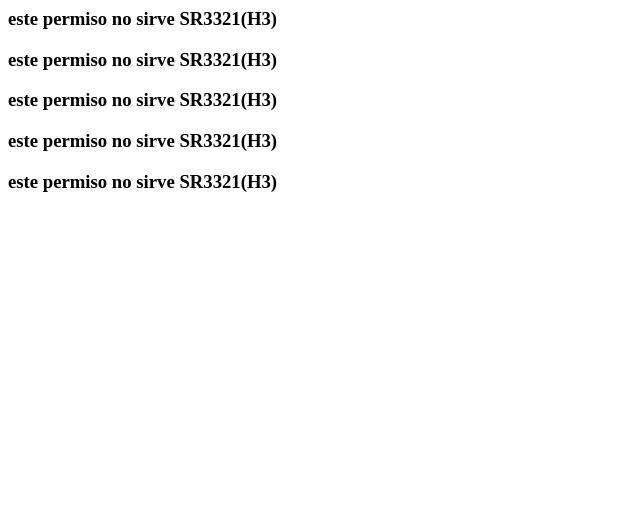
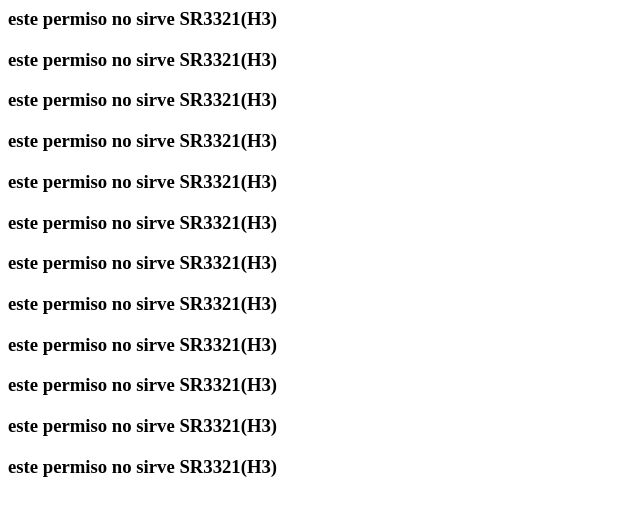
Before and after one commit to munipalmilla/VERIFICAR.PPU.SR3321-1.PALMILLA, a plain HTML site: page index.html in a window 1280 px wide. Shown: the whole page, without its empty margins (0-640 px from the left). Drawn offline with Linux system fonts and the light colour scheme.

Commit message:
Update index.html

```diff
--- a/index.html
+++ b/index.html
@@ -3,3 +3,10 @@
 <H3> este permiso no sirve SR3321(H3)</H3>
 <H3> este permiso no sirve SR3321(H3)</H3>
 <H3> este permiso no sirve SR3321(H3)</H3>
+<H3> este permiso no sirve SR3321(H3)</H3>
+<H3> este permiso no sirve SR3321(H3)</H3>
+<H3> este permiso no sirve SR3321(H3)</H3>
+<H3> este permiso no sirve SR3321(H3)</H3>
+<H3> este permiso no sirve SR3321(H3)</H3>
+<H3> este permiso no sirve SR3321(H3)</H3>
+<H3> este permiso no sirve SR3321(H3)</H3>
```
